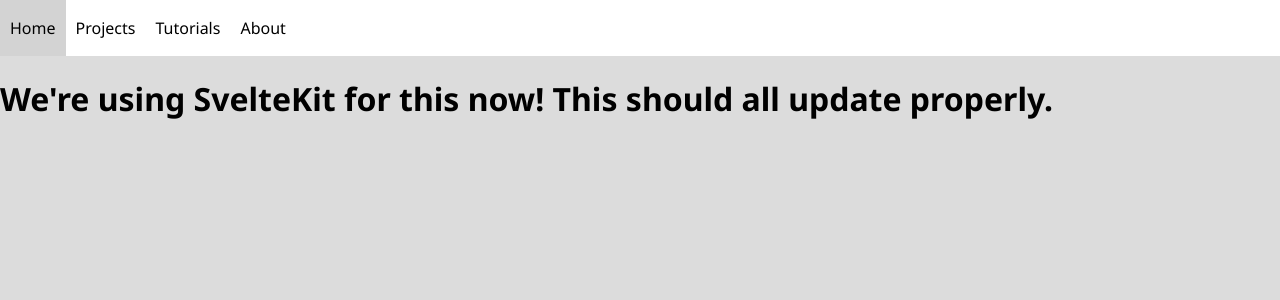
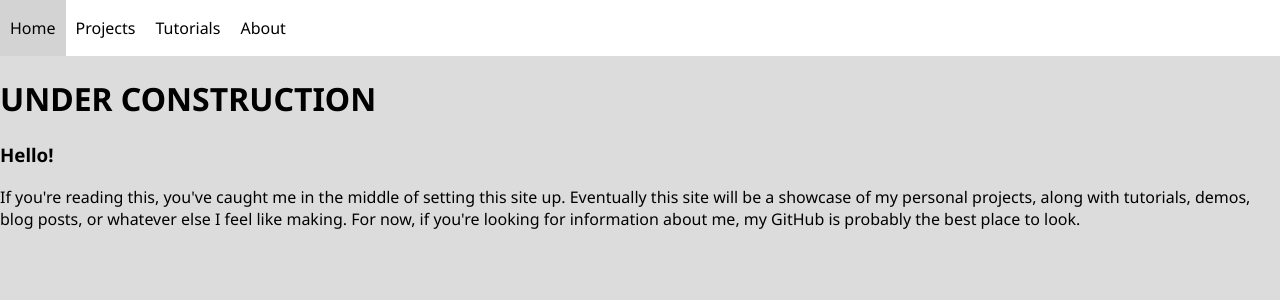
Before and after one commit to NovaNix/novanix.github.io, a SvelteKit app: page / in a window 1280 px wide. Shown: the top 300 px of the page. Built offline with nearby package versions, Linux system fonts and the light colour scheme.

Commit message:
Added temp message

```diff
--- a/src/routes/+page.svelte
+++ b/src/routes/+page.svelte
@@ -1 +1,9 @@
-<h1>We're using SvelteKit for this now! This should all update properly.</h1>
+<h1>UNDER CONSTRUCTION</h1>
+<h3>Hello!</h3>
+
+<p>
+	If you're reading this, you've caught me in the middle of setting this site up.
+	Eventually this site will be a showcase of my personal projects, along with tutorials, demos, blog posts, or whatever else I feel like making.
+
+	For now, if you're looking for information about me, my GitHub is probably the best place to look.
+</p>
```
